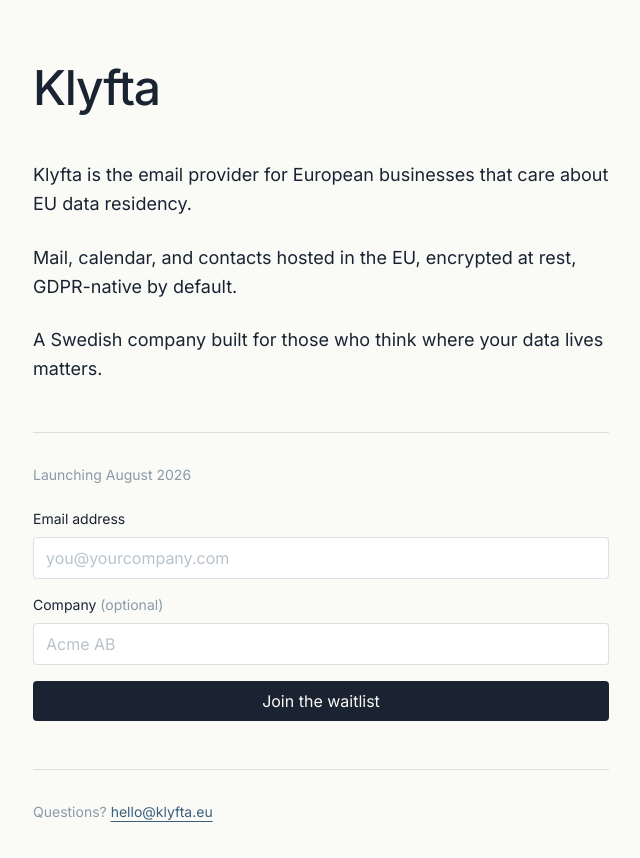
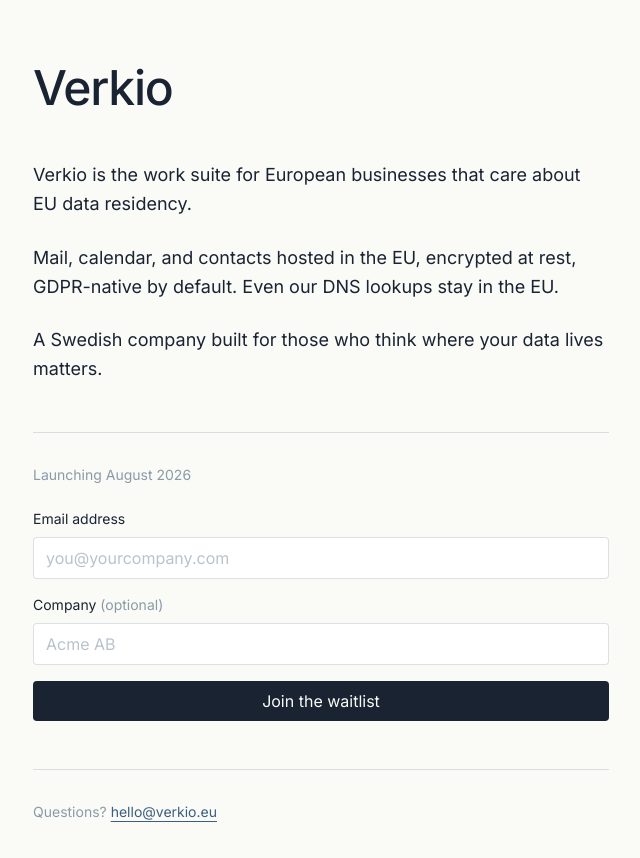
Before and after one commit to Klyfta/klyfta-marketing, a Next.js app: page / in a window 1280 px wide. Shown: the top 858 px of the page, without its empty margins (319-959 px from the left). Built offline with nearby package versions, Linux system fonts and the light colour scheme; no server answers.

Commit message:
Rename Klyfta to Verkio and reposition as work suite
Updates branding across copy, metadata, and config to Verkio/verkio.eu.
Repositions product as a work suite (not just email) and adds the
EU-resident DNS lookup detail.

```diff
--- a/package.json
+++ b/package.json
@@ -1,5 +1,5 @@
 {
-  "name": "klyfta-marketing",
+  "name": "verkio-marketing",
   "version": "0.1.0",
   "private": true,
   "scripts": {
--- a/src/app/actions/waitlist.ts
+++ b/src/app/actions/waitlist.ts
@@ -58,7 +58,7 @@
     console.error("Waitlist signup error:", error);
     return {
       success: false,
-      error: "Something went wrong. Please try again or email hello@klyfta.eu.",
+      error: "Something went wrong. Please try again or email hello@verkio.eu.",
     };
   }
 }
--- a/src/app/components/WaitlistForm.tsx
+++ b/src/app/components/WaitlistForm.tsx
@@ -29,7 +29,7 @@
   if (state.status === "success") {
     return (
       <p className="text-base text-[#1A2332]">
-        Thanks. We&rsquo;ll be in touch when Klyfta opens in August.
+        Thanks. We&rsquo;ll be in touch when Verkio opens in August.
       </p>
     );
   }
--- a/src/app/layout.tsx
+++ b/src/app/layout.tsx
@@ -9,14 +9,14 @@
 });
 
 export const metadata: Metadata = {
-  title: "Klyfta — European email, EU-resident",
-  description: "Klyfta is the email provider for European businesses that care about EU data residency. Mail, calendar, and contacts hosted in the EU, encrypted at rest, GDPR-native by default.",
-  metadataBase: new URL("https://klyfta.eu"),
+  title: "Verkio — European work suite, EU-resident",
+  description: "Verkio is the work suite for European businesses that care about EU data residency. Mail, calendar, and contacts hosted in the EU, encrypted at rest, GDPR-native by default. Even our DNS lookups stay in the EU.",
+  metadataBase: new URL("https://verkio.eu"),
   openGraph: {
-    title: "Klyfta — European email, EU-resident",
-    description: "Premium European email for businesses that care about where their data lives.",
-    url: "https://klyfta.eu",
-    siteName: "Klyfta",
+    title: "Verkio — European work suite, EU-resident",
+    description: "Premium European work suite for businesses that care about where their data lives.",
+    url: "https://verkio.eu",
+    siteName: "Verkio",
     locale: "en_US",
     type: "website",
   },
--- a/src/app/page.tsx
+++ b/src/app/page.tsx
@@ -5,15 +5,15 @@
     <main className="min-h-screen flex items-center justify-center px-6 py-16">
       <div className="max-w-xl w-full">
         <h1 className="text-4xl md:text-5xl font-medium tracking-tight text-[#1A2332] mb-12">
-          Klyfta
+          Verkio
         </h1>
 
         <p className="text-lg leading-relaxed text-[#1A2332] mb-6">
-          Klyfta is the email provider for European businesses that care about EU data residency.
+          Verkio is the work suite for European businesses that care about EU data residency.
         </p>
 
         <p className="text-lg leading-relaxed text-[#1A2332] mb-6">
-          Mail, calendar, and contacts hosted in the EU, encrypted at rest, GDPR-native by default.
+          Mail, calendar, and contacts hosted in the EU, encrypted at rest, GDPR-native by default. Even our DNS lookups stay in the EU.
         </p>
 
         <p className="text-lg leading-relaxed text-[#1A2332] mb-12">
@@ -31,10 +31,10 @@
           <p className="text-sm text-[#8A9BA8]">
             Questions?{" "}
           <a
-            href="mailto:hello@klyfta.eu"
+            href="mailto:hello@verkio.eu"
             className="text-[#3B5F7F] hover:text-[#1A2332] transition-colors underline underline-offset-4 decoration-1"
             >
-            hello@klyfta.eu
+            hello@verkio.eu
           </a>
         </p>
       </div>
--- a/src/app/robots.ts
+++ b/src/app/robots.ts
@@ -6,6 +6,6 @@
       userAgent: "*",
       allow: "/",
     },
-    sitemap: "https://klyfta.eu/sitemap.xml",
+    sitemap: "https://verkio.eu/sitemap.xml",
   };
 }
--- a/src/app/sitemap.ts
+++ b/src/app/sitemap.ts
@@ -3,7 +3,7 @@
 export default function sitemap(): MetadataRoute.Sitemap {
   return [
     {
-      url: "https://klyfta.eu",
+      url: "https://verkio.eu",
       lastModified: new Date(),
       changeFrequency: "monthly",
       priority: 1.0,
```
Also changed, not shown: 1 other file (tests, documents, lock files or other folders).
